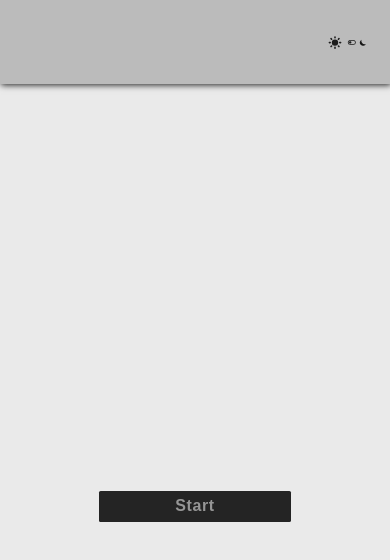
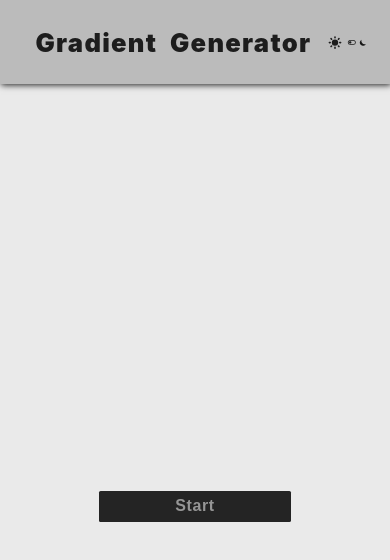
Before and after one commit to RGAlej/Gradient-Generator, a React (Create React App) app: page / in a window 390 px wide. Shown: the top 560 px of the page. Built offline with nearby package versions, Linux system fonts and the light colour scheme.

Commit message:
Fix display title on home page on phone screen size

```diff
--- a/src/components/Header.tsx
+++ b/src/components/Header.tsx
@@ -15,7 +15,7 @@ const Navbar: React.FC = () => {
   return (
       <Wrapper>
         <WrapperCenter>
-          {width! >= sizes.phone * 16 && (
+          {(width! >= sizes.phone * 16 || window.location.pathname === RouteModel.HOME) && (
               <Link to={RouteModel.HOME}>
                 <Title>gradient generator</Title>
               </Link>
```
